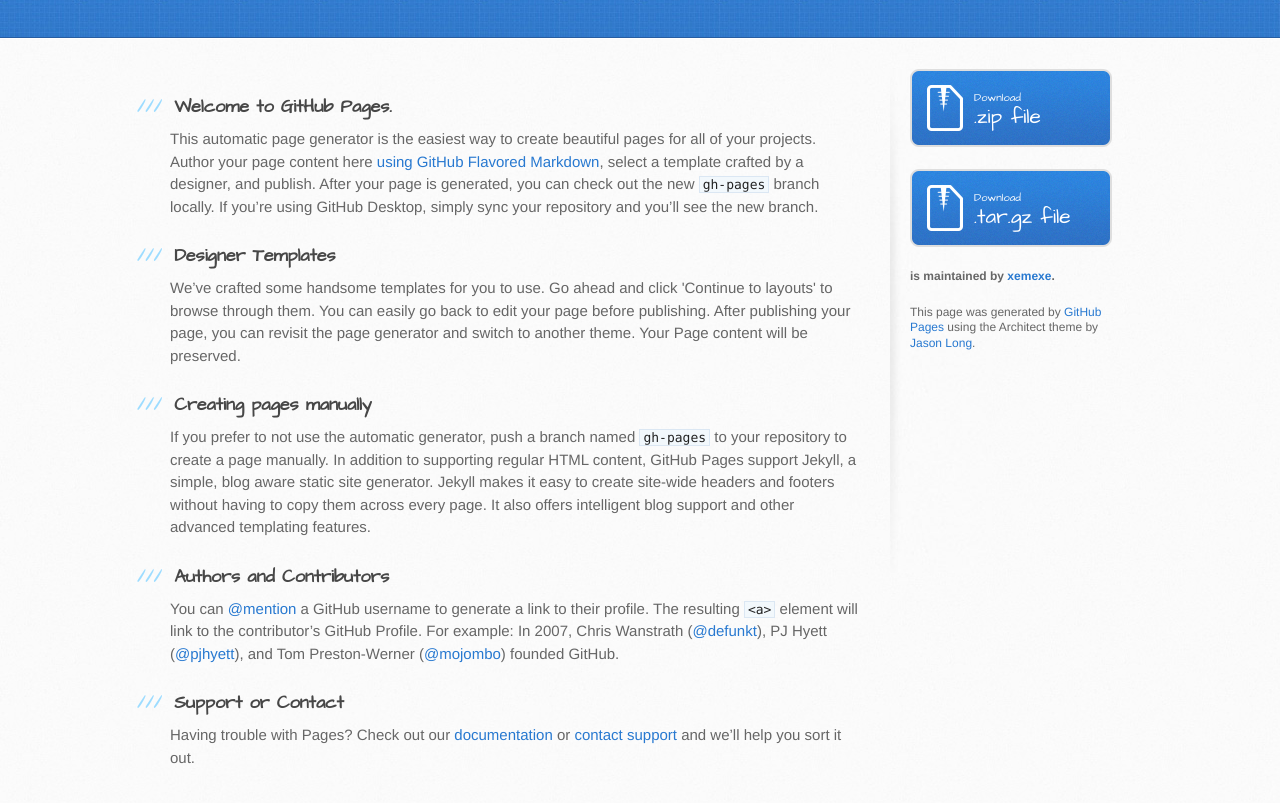
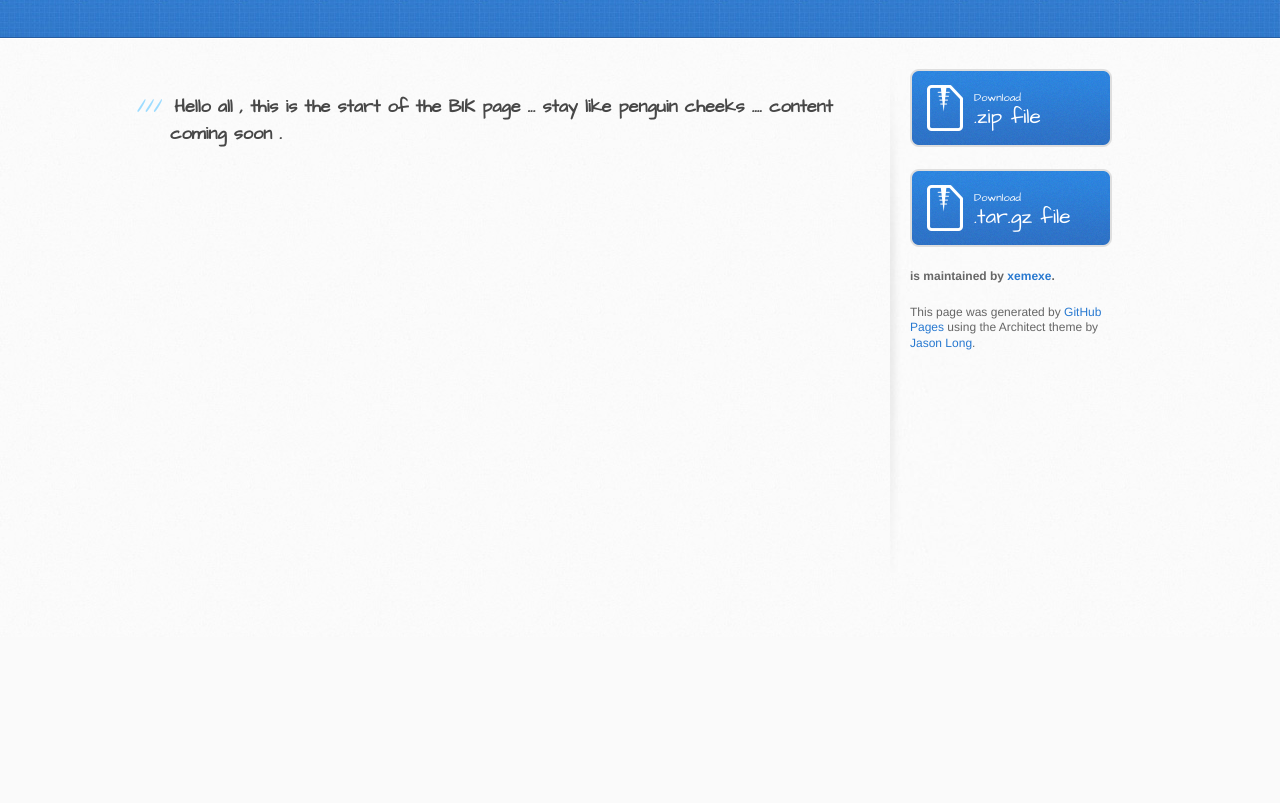
Before and after one commit to xemexe/BIK, a plain HTML site: page index.html in a window 1280 px wide. Shown: the part 163-966 px from the top of the page. After the commit the page ends 800 px from the top, so only its background shows below. Drawn offline with Linux system fonts and the light colour scheme.

```diff
--- a/index.html
+++ b/index.html
@@ -29,29 +29,7 @@
       <div class="inner clearfix">
         <section id="main-content">
           <h3>
-<a id="welcome-to-github-pages" class="anchor" href="#welcome-to-github-pages" aria-hidden="true"><span aria-hidden="true" class="octicon octicon-link"></span></a>Welcome to GitHub Pages.</h3>
-
-<p>This automatic page generator is the easiest way to create beautiful pages for all of your projects. Author your page content here <a href="https://guides.github.com/features/mastering-markdown/">using GitHub Flavored Markdown</a>, select a template crafted by a designer, and publish. After your page is generated, you can check out the new <code>gh-pages</code> branch locally. If you’re using GitHub Desktop, simply sync your repository and you’ll see the new branch.</p>
-
-<h3>
-<a id="designer-templates" class="anchor" href="#designer-templates" aria-hidden="true"><span aria-hidden="true" class="octicon octicon-link"></span></a>Designer Templates</h3>
-
-<p>We’ve crafted some handsome templates for you to use. Go ahead and click 'Continue to layouts' to browse through them. You can easily go back to edit your page before publishing. After publishing your page, you can revisit the page generator and switch to another theme. Your Page content will be preserved.</p>
-
-<h3>
-<a id="creating-pages-manually" class="anchor" href="#creating-pages-manually" aria-hidden="true"><span aria-hidden="true" class="octicon octicon-link"></span></a>Creating pages manually</h3>
-
-<p>If you prefer to not use the automatic generator, push a branch named <code>gh-pages</code> to your repository to create a page manually. In addition to supporting regular HTML content, GitHub Pages support Jekyll, a simple, blog aware static site generator. Jekyll makes it easy to create site-wide headers and footers without having to copy them across every page. It also offers intelligent blog support and other advanced templating features.</p>
-
-<h3>
-<a id="authors-and-contributors" class="anchor" href="#authors-and-contributors" aria-hidden="true"><span aria-hidden="true" class="octicon octicon-link"></span></a>Authors and Contributors</h3>
-
-<p>You can <a href="https://github.com/blog/821" class="user-mention">@mention</a> a GitHub username to generate a link to their profile. The resulting <code>&lt;a&gt;</code> element will link to the contributor’s GitHub Profile. For example: In 2007, Chris Wanstrath (<a href="https://github.com/defunkt" class="user-mention">@defunkt</a>), PJ Hyett (<a href="https://github.com/pjhyett" class="user-mention">@pjhyett</a>), and Tom Preston-Werner (<a href="https://github.com/mojombo" class="user-mention">@mojombo</a>) founded GitHub.</p>
-
-<h3>
-<a id="support-or-contact" class="anchor" href="#support-or-contact" aria-hidden="true"><span aria-hidden="true" class="octicon octicon-link"></span></a>Support or Contact</h3>
-
-<p>Having trouble with Pages? Check out our <a href="https://help.github.com/pages">documentation</a> or <a href="https://github.com/contact">contact support</a> and we’ll help you sort it out.</p>
+<a id="hello-all--this-is-the-start-of-the-bik-page--stay-like-penguin-cheeks--content-coming-soon-" class="anchor" href="#hello-all--this-is-the-start-of-the-bik-page--stay-like-penguin-cheeks--content-coming-soon-" aria-hidden="true"><span aria-hidden="true" class="octicon octicon-link"></span></a>Hello all , this is the start of the BIK page ... stay like penguin cheeks .... content coming soon .</h3>
         </section>
 
         <aside id="sidebar">
```
Also changed, not shown: params.json (+1 -1 lines).
